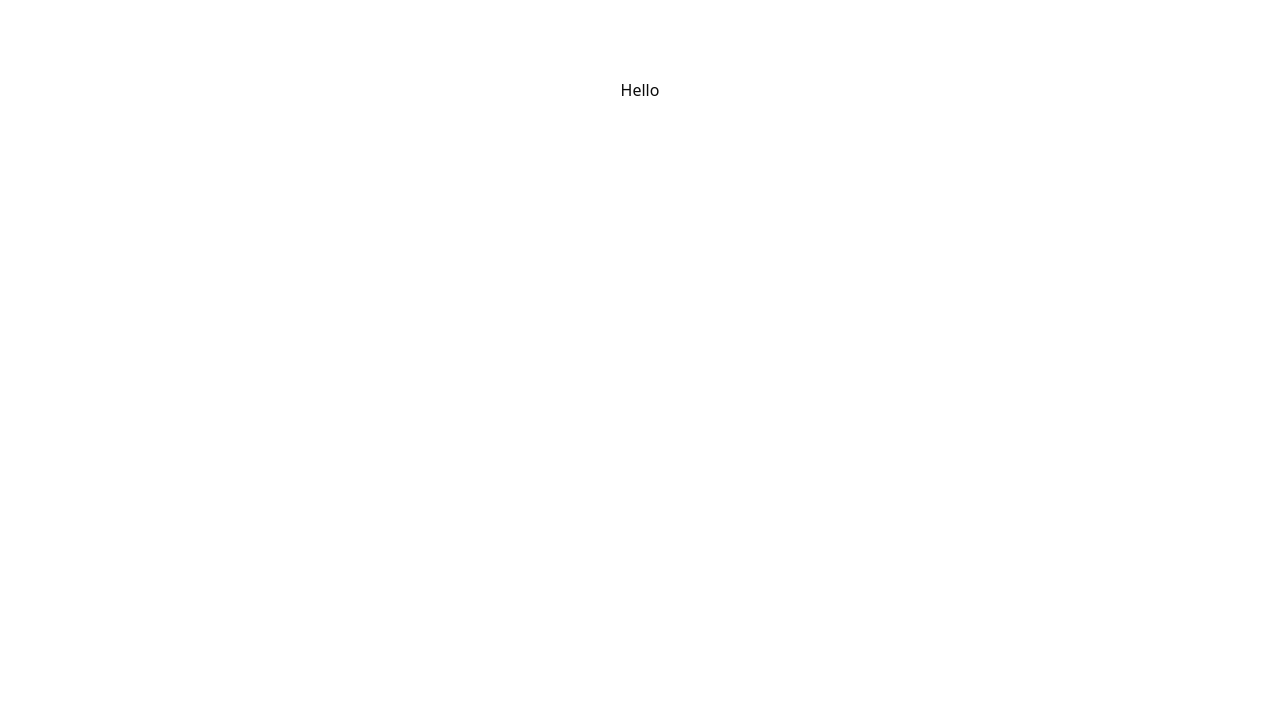
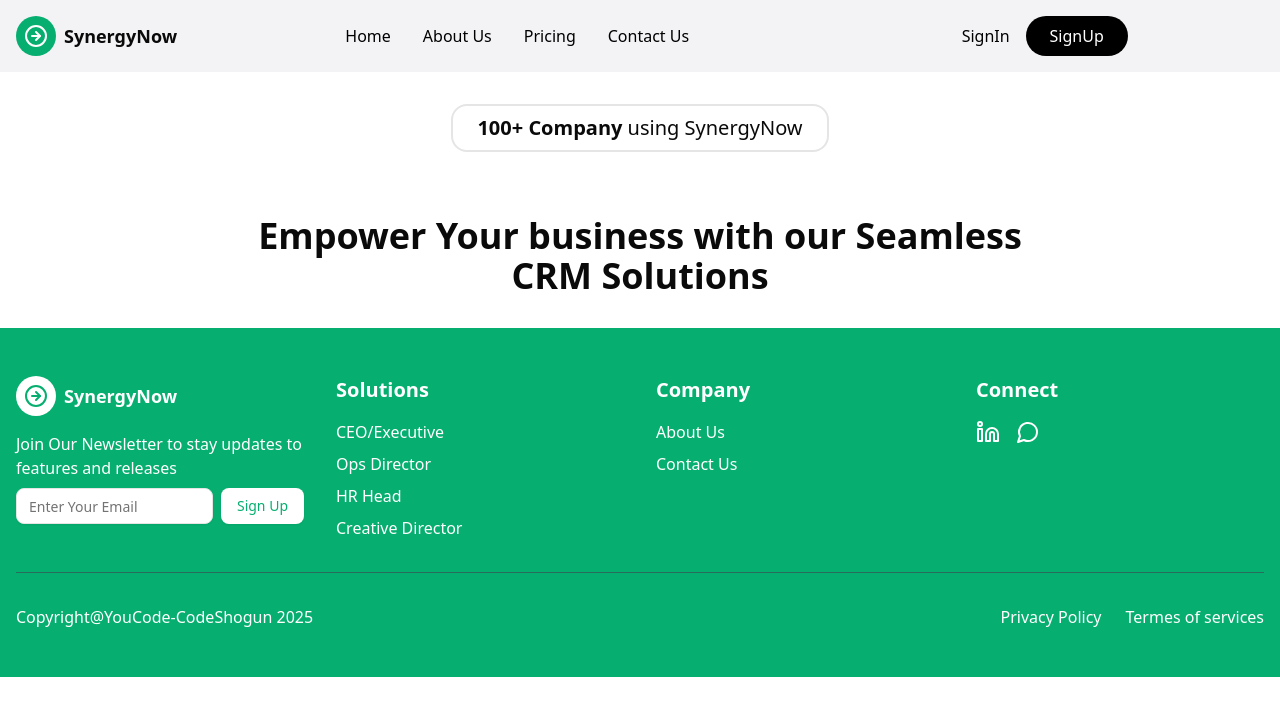
Before and after one commit to YounesBousfiha/SynergyNow, a Next.js app in the folder frontend/: page / in a window 1280 px wide. Shown: the top 716 px of the page. Built offline with nearby package versions, Linux system fonts and the light colour scheme.

Commit message:
Refactor Home component to use Layout and HeroSection.

```diff
--- a/frontend/src/app/page.js
+++ b/frontend/src/app/page.js
@@ -1,9 +1,10 @@
 import Image from "next/image";
-
+import Layout from "./(public)/layout";
+import HeroSection from "./_home/HeroSection";
 export default function Home() {
   return (
-    <div className="grid grid-rows-[20px_1fr_20px] items-center justify-items-center min-h-screen p-8 pb-20 gap-16 sm:p-20 font-[family-name:var(--font-geist-sans)]">
-      <h2>Hello</h2>
-    </div>
+      <Layout>
+          <HeroSection />
+      </Layout>
   );
 }
```
